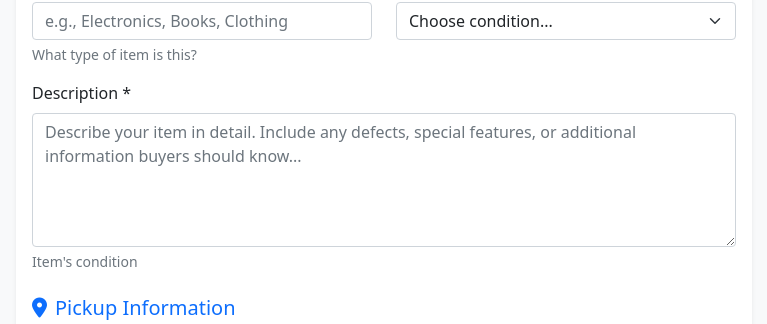
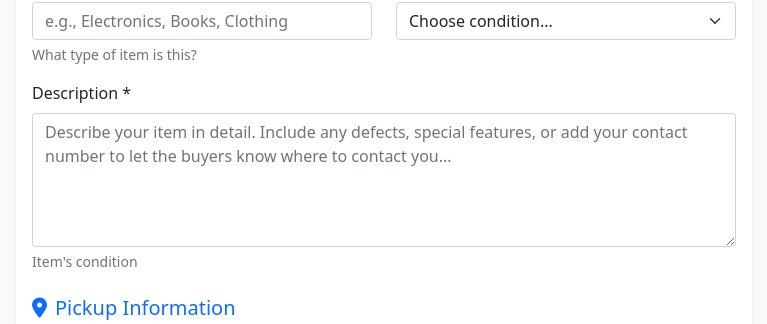
Before and after one commit to Chiousel/GitExercise-G08, a Django app: page /add/ in a window 1280 px wide. Shown: the part 390-714 px from the top of the page, without its empty margins (256-1023 px from the left). Run offline with Django 5.2, Linux system fonts and the light colour scheme; a user stored in the database is signed in; data comes from the database, SQL or seed files in the repository.

Commit message:
Update item_form.html

```diff
--- a/project/myapp/templates/market/item_form.html
+++ b/project/myapp/templates/market/item_form.html
@@ -104,7 +104,7 @@
                             </label>
                             <textarea class="form-control" id="{{ form.description.id_for_label }}"
                                 name="{{ form.description.name }}" rows="5"
-                                placeholder="Describe your item in detail. Include any defects, special features, or additional information buyers should know..."
+                                placeholder="Describe your item in detail. Include any defects, special features, or add your contact number to let the buyers know where to contact you..."
                                 required>{{ form.description.value|default:'' }}</textarea>
                             <div class="form-text">Item's condition</div>
                         </div>
```
